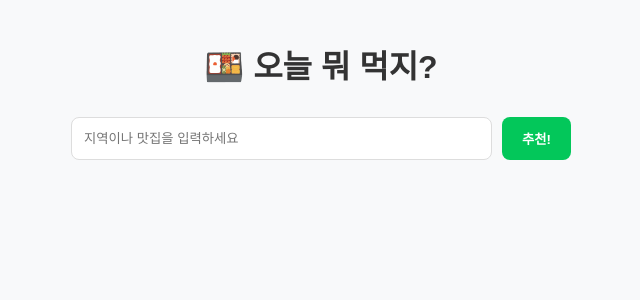
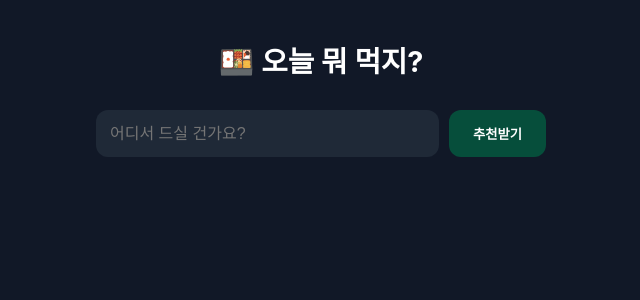
Before and after one commit to moomoori/hans, a Flask app: page / in a window 1280 px wide. Shown: the top 300 px of the page, without its empty margins (319-959 px from the left). Run offline with Flask 3, Linux system fonts and the light colour scheme; some libraries are stand-ins or nearby versions.

Commit message:
Design: Deep green theme with animations

```diff
--- a/templates/index.html
+++ b/templates/index.html
@@ -6,33 +6,69 @@
     <title>오늘 뭐 먹지? 🍱</title>
     <script type="text/javascript" src="https://oapi.map.naver.com/openapi/v3/maps.js?ncpClientId={{ client_id }}&submodules=geocoder"></script>
     <style>
-        :root { --naver-green: #03C75A; }
-        body { font-family: 'Pretendard', sans-serif; background-color: #f8f9fa; margin: 0; padding: 20px; color: #333; }
-        .container { max-width: 500px; margin: 0 auto; text-align: center; }
+        /* 짙은 녹색과 검정 테마 설정 */
+        :root {
+            --deep-green: #064e3b; /* 짙은 녹색 */
+            --dark-black: #111827; /* 세련된 검정 */
+            --soft-gray: #f3f4f6;
+        }
 
-        h1 { margin-bottom: 30px; font-size: 2rem; }
+        body {
+            font-family: 'Pretendard', -apple-system, sans-serif;
+            background-color: var(--dark-black);
+            margin: 0; padding: 20px; color: white;
+            display: flex; justify-content: center;
+        }
 
-        .search-box { display: flex; gap: 10px; margin-bottom: 25px; }
-        input { flex: 1; padding: 12px; border: 1px solid #ddd; border-radius: 8px; outline: none; }
-        input:focus { border-color: var(--naver-green); }
-        button { background: var(--naver-green); color: white; border: none; padding: 12px 20px; border-radius: 8px; cursor: pointer; font-weight: bold; }
+        .container { width: 100%; max-width: 450px; text-align: center; }
 
-        /* 세련된 맛집 카드 UI */
+        h1 { margin-bottom: 30px; font-size: 1.8rem; font-weight: 700; color: #fff; }
+
+        /* 검색창 디자인 */
+        .search-box { display: flex; gap: 10px; margin-bottom: 30px; }
+        input {
+            flex: 1; padding: 14px; border: none; border-radius: 12px;
+            background: #1f2937; color: white; outline: none; font-size: 1rem;
+        }
+        input:focus { box-shadow: 0 0 0 2px var(--deep-green); }
+
+        button {
+            background: var(--deep-green); color: white; border: none;
+            padding: 14px 24px; border-radius: 12px; cursor: pointer;
+            font-weight: bold; transition: all 0.3s ease;
+        }
+        button:hover { background: #065f46; transform: scale(1.05); }
+
+        /* 맛집 카드 디자인 및 부드러운 애니메이션 */
         .card {
-            display: none; background: white; border-radius: 20px; overflow: hidden;
-            box-shadow: 0 10px 30px rgba(0,0,0,0.08); text-align: left;
-            animation: slideUp 0.5s ease-out;
+            display: none; background: #ffffff; border-radius: 24px; overflow: hidden;
+            box-shadow: 0 20px 40px rgba(0,0,0,0.4); text-align: left; color: #111;
+            animation: fadeInSlide 0.7s cubic-bezier(0.19, 1, 0.22, 1);
         }
-        @keyframes slideUp { from { opacity: 0; transform: translateY(20px); } to { opacity: 1; transform: translateY(0); } }
 
-        .card-content { padding: 20px; }
-        .badge { background: #e8f5e9; color: var(--naver-green); font-size: 0.8rem; padding: 4px 10px; border-radius: 20px; font-weight: bold; }
-        .title { font-size: 1.6rem; font-weight: 800; margin: 10px 0; }
-        .info { font-size: 0.95rem; color: #666; margin-bottom: 8px; display: flex; align-items: center; gap: 5px; }
-        .rating { color: #ffcc00; font-size: 1.1rem; margin: 10px 0; }
+        @keyframes fadeInSlide {
+            from { opacity: 0; transform: translateY(30px); }
+            to { opacity: 1; transform: translateY(0); }
+        }
 
-        #map { width: 100%; height: 250px; background: #eee; }
-        .btn-link { display: block; text-align: center; padding: 15px; background: #f1f3f5; color: #333; text-decoration: none; font-weight: bold; margin-top: 10px; }
+        .card-content { padding: 24px; }
+        .badge {
+            display: inline-block; background: #ecfdf5; color: var(--deep-green);
+            font-size: 0.75rem; padding: 4px 12px; border-radius: 99px; font-weight: 700;
+        }
+        .title { font-size: 1.7rem; font-weight: 800; margin: 12px 0 8px 0; color: var(--dark-black); }
+
+        .info { font-size: 0.95rem; color: #4b5563; margin-bottom: 12px; line-height: 1.5; }
+        .rating { color: #fbbf24; font-size: 1.1rem; margin-bottom: 15px; }
+
+        #map { width: 100%; height: 230px; background: #e5e7eb; }
+
+        .btn-link {
+            display: block; text-align: center; padding: 16px;
+            background: var(--dark-black); color: white; text-decoration: none;
+            font-weight: bold; border-radius: 12px; margin-top: 15px; transition: background 0.3s;
+        }
+        .btn-link:hover { background: #374151; }
     </style>
 </head>
 <body>
@@ -41,8 +77,8 @@
     <h1>🍱 오늘 뭐 먹지?</h1>
 
     <div class="search-box">
-        <input type="text" id="query" placeholder="지역이나 맛집을 입력하세요">
-        <button onclick="startSearch()">추천!</button>
+        <input type="text" id="query" placeholder="어디서 드실 건가요?">
+        <button onclick="startSearch()">추천받기</button>
     </div>
 
     <div id="resultCard" class="card">
@@ -50,9 +86,9 @@
         <div class="card-content">
             <span id="category" class="badge">카테고리</span>
             <div id="placeName" class="title">맛집 이름</div>
-            <div class="rating">★★★★★ <span style="color:#888; font-size:0.9rem;">(방문자리뷰 100+)</span></div>
-            <div id="address" class="info">📍 주소 정보를 불러오는 중...</div>
-            <a id="naverLink" href="#" target="_blank" class="btn-link">네이버 플레이스에서 보기</a>
+            <div class="rating">★★★★★ <span style="color:#9ca3af; font-size:0.85rem; font-weight:400;">(방문자리뷰 100+)</span></div>
+            <div id="address" class="info">📍 주소를 불러오는 중...</div>
+            <a id="naverLink" href="#" target="_blank" class="btn-link">네이버 상세 정보 ➔</a>
         </div>
     </div>
 </div>
@@ -63,18 +99,19 @@ let marker = null;
 
 function startSearch() {
     const userInput = document.getElementById('query').value;
+    const btn = document.querySelector('button');
+    btn.innerText = "찾는 중...";
+    btn.disabled = true;
 
     if (userInput) {
         fetchRecommend(userInput);
     } else {
-        // 입력값 없으면 현재 위치 시도
         if (navigator.geolocation) {
             navigator.geolocation.getCurrentPosition(pos => {
                 const lat = pos.coords.latitude;
                 const lng = pos.coords.longitude;
-                // 좌표를 주소로 변환(Reverse Geocode)
                 naver.maps.Service.reverseGeocode({ coords: new naver.maps.LatLng(lat, lng) }, (status, res) => {
-                    const addr = res.v2.address.jibunAddress || "강남역";
+                    const addr = (res.v2 && res.v2.address.jibunAddress) ? res.v2.address.jibunAddress : "강남역";
                     fetchRecommend(addr + " 맛집");
                 });
             }, () => fetchRecommend("강남역 맛집"));
@@ -88,16 +125,21 @@ function fetchRecommend(query) {
     fetch(`/recommend?query=${query}`)
         .then(res => res.json())
         .then(data => {
+            const btn = document.querySelector('button');
+            btn.innerText = "추천받기";
+            btn.disabled = false;
+
             if (data.error) return alert(data.error);
 
-            // 카드 노출 및 데이터 매핑
-            document.getElementById('resultCard').style.display = 'block';
+            // 카드 보이기 및 애니메이션 초기화
+            const card = document.getElementById('resultCard');
+            card.style.display = 'block';
+
             document.getElementById('placeName').innerText = data.name;
             document.getElementById('category').innerText = data.category;
             document.getElementById('address').innerText = `📍 ${data.address}`;
             document.getElementById('naverLink').href = data.link || `https://search.naver.com/search.naver?query=${data.name}`;
 
-            // 지도 표시 (TM128 좌표 변환)
             const point = new naver.maps.Point(data.mapx, data.mapy);
             const latlng = naver.maps.TransCoord.fromTM128ToLatLng(point);
 
```
